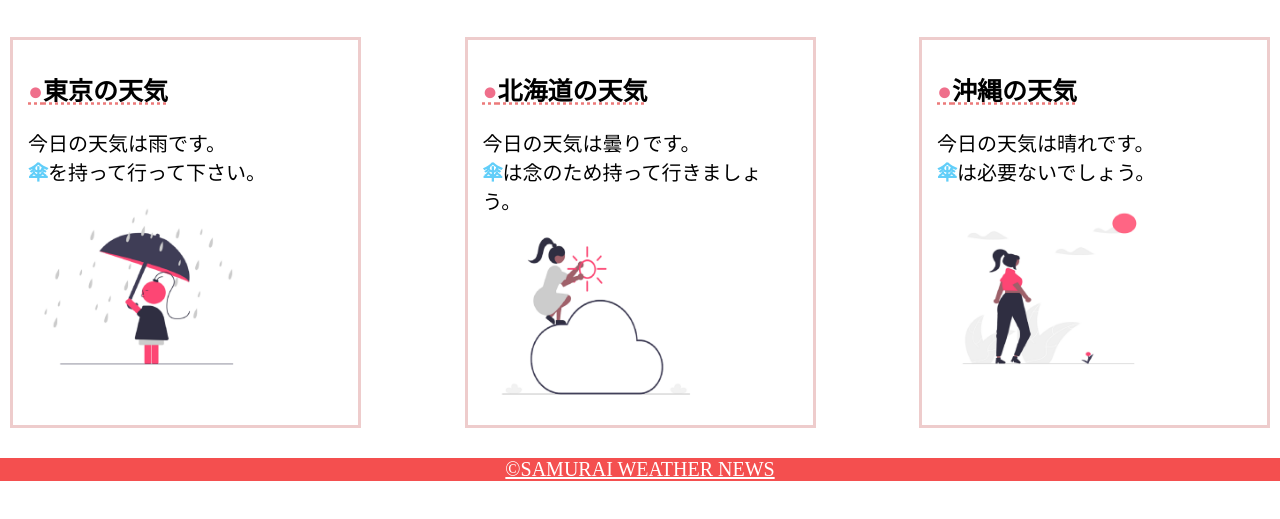
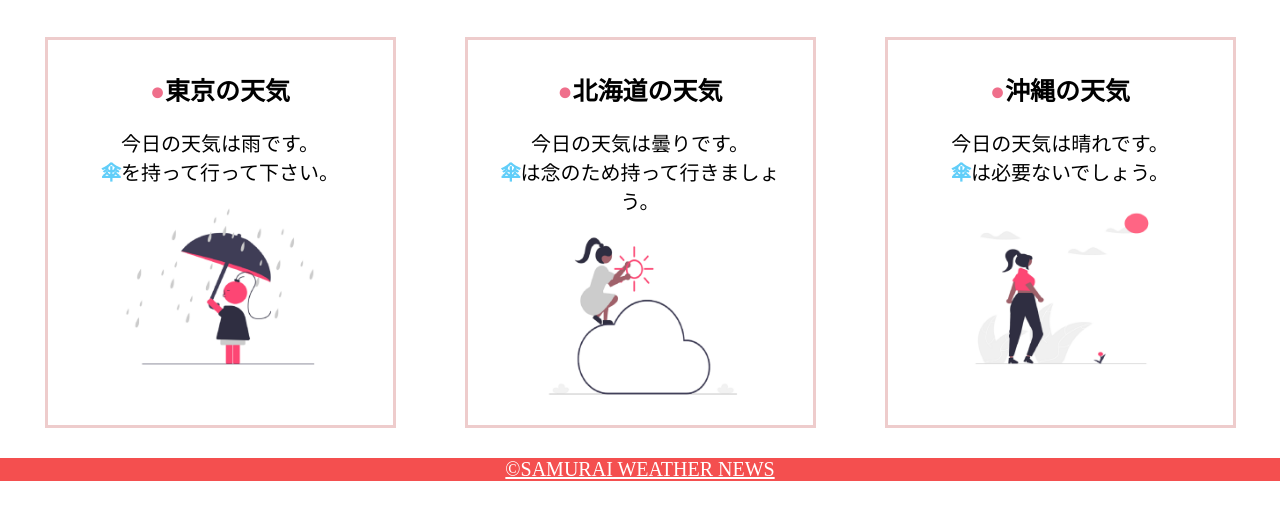
Before and after one commit to Daisuke1982/samurai_HP, a plain HTML site: page kadai_022.html in a window 1280 px wide. Shown: the part 49-568 px from the top of the page. Drawn offline with Linux system fonts and the light colour scheme.

Commit message:
文字や写真を中央寄せ。H2のドットを全体にしました

```diff
--- a/style.css
+++ b/style.css
@@ -15,17 +15,18 @@ header{
 header > h1{
   color: rgb(255, 255, 255);
 }
-
+/* --------------------------------------------- */
+/* main */
 main{
   margin: 10px 10px 10px 10px;
 }
 
 #parent{
   display: flex;
-  justify-content: space-between;
+  justify-content: space-around;
 }
 
-.contents{
+.contents {
   border: 3px;
   border-style: solid;
   border-color:rgb(238, 204, 204) ;
@@ -33,13 +34,16 @@ main{
   flex-basis: 25%;
   padding: 10px 15px;
   margin: 20px 0px;
-
-  align-items: center;
+  /* align-items: center; */
+  text-align: center;
 }
 
 h2{
   font-size: 25px;
-  text-decoration: underline dotted rgb(236, 122, 122);
+  /* text-decoration: underline dotted rgb(236, 122, 122); */
+  border-bottom: rgb(236, 122, 122);+
+  border-bottom-style: dotted;
+
 }
 
 h2::before{
```
